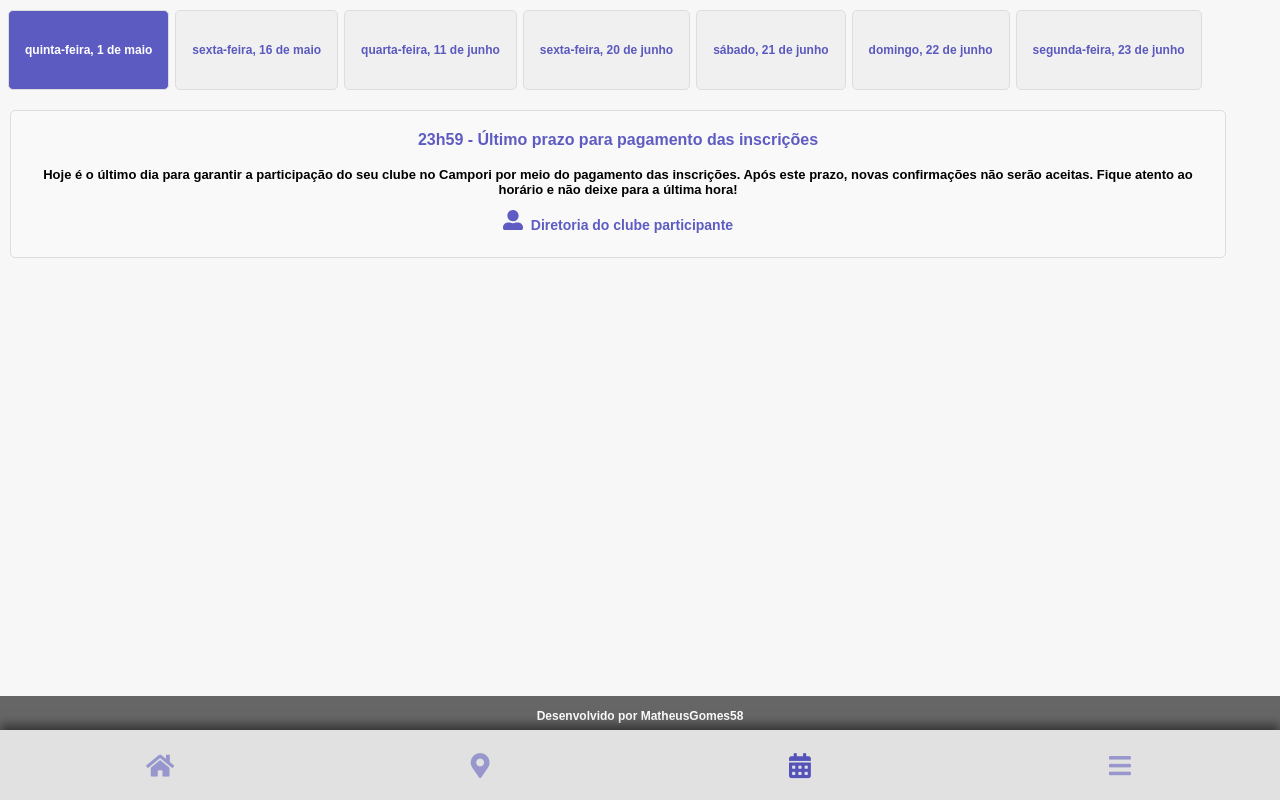
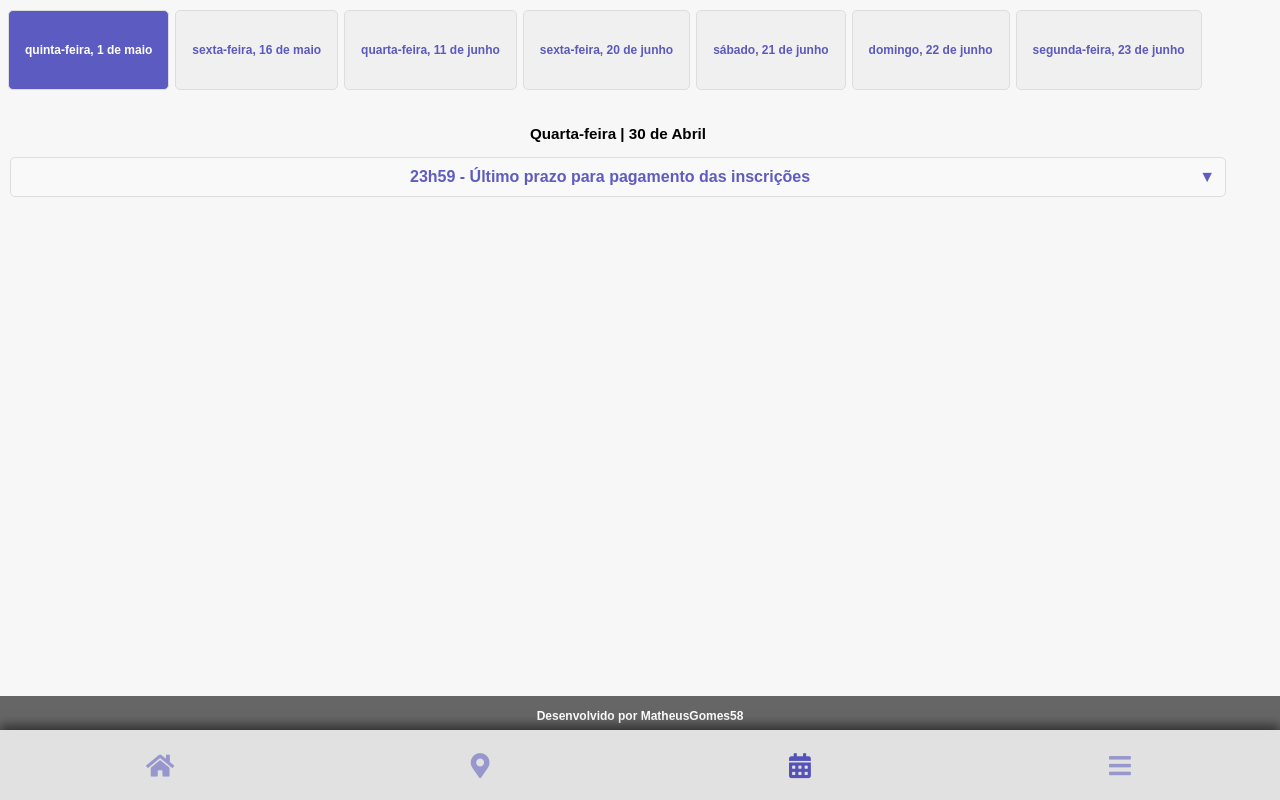
Before and after one commit to MatheusGomes58/AppCamporiAPaC, a React (Create React App) app: page /schedule in a window 1280 px wide. Built offline with nearby package versions, Linux system fonts and the light colour scheme.

Commit message:
Correção no horário

```diff
--- a/src/data/clubes.json
+++ b/src/data/clubes.json
@@ -1357,6 +1357,15 @@
         "DATA DE NASCIMENTO": "1978-03-03",
         "CELULAR": "(11) 98594-2853",
         "E-MAIL": "DIRETORIA@SENTINELASDEAMPARO.ORG.BR"
+    },
+    {
+        "NOME": "Lavinia Araujo Gonçalves Rodrigues",
+        "CLUBE": "Guardiões da Figueira",
+        "IGREJA": "Santo Antônio",
+        "DISTRITO": "São João da Boa Vista",
+        "DATA DE NASCIMENTO": "15/03/2025",
+        "CELULAR": "19991889112",
+        "E-MAIL": "lavinia.rodrigues@sou.unifeob.edu.br"
     },
     {
         "NOME": "MARCELO MATINEZ",
--- a/src/pages/schedulePage.jsx
+++ b/src/pages/schedulePage.jsx
@@ -8,17 +8,32 @@ import { getFirestore, collection, query, where, getDocs } from "firebase/firest
 import { app } from '../components/firebase/firebase';
 import clubs from '../data/clubes.json';
 
-const Event = memo(({ event, handleLocationClick }) => (
-    <div>
-        {event.atividades ? event.atividades.map((atividade, activityIndex) => (
+const Event = memo(({ event, handleLocationClick }) => {
+    const [openIndexes, setOpenIndexes] = useState([]);
+
+    const toggleActivity = (index) => {
+        setOpenIndexes((prev) =>
+            prev.includes(index) ? prev.filter(i => i !== index) : [...prev, index]
+        );
+    };
+
+    return (
+        <div className="event-collapse">
+            <h3 className="event-header">{event.title}</h3>
+            {event.atividades?.map((atividade, index) => {
+                const isOpen = openIndexes.includes(index);
+                return (
                     <div
-                key={activityIndex}
+                        key={index}
                         className={`activity-description ${atividade.classe}`}
                     >
-                <div className='activity-title'>
+                        <label className='activity-title' onClick={() => toggleActivity(index)}>
                             {atividade.horário} - {atividade.atividade}
-                </div>
-                <div>
+                            <span style={{ float: 'right' }}>{isOpen ? '▲' : '▼'}</span>
+                        </label>
+
+                        {isOpen && (
+                            <div className="activity-details">
                                 {atividade.descrição && <p>{atividade.descrição}</p>}
                                 {atividade.responsável && (
                                     <p className='responsible-info'>
@@ -35,10 +50,14 @@ const Event = memo(({ event, handleLocationClick }) => (
                                     </button>
                                 )}
                             </div>
+                        )}
                     </div>
-        )) : ""}
+                );
+            })}
         </div>
-));
+    );
+});
+
 
 function SchedulePage({ isAutenticated, clube, isMaster }) {
     const navigate = useNavigate();
@@ -61,7 +80,14 @@ function SchedulePage({ isAutenticated, clube, isMaster }) {
         try {
             const db = getFirestore(app);
             const microEventsRef = collection(db, "eventos");
-            const q = query(microEventsRef, where("inscritos", "array-contains", clube));
+            let q;
+
+            if (clube) {
+              q = query(microEventsRef, where("inscritos", "array-contains", clube));
+            } else {
+              q = query(microEventsRef);
+            }
+
             const snapshot = await getDocs(q);
 
             return snapshot.docs.map(doc => {
```
Lines whose indentation alone changed are shown as unchanged.
